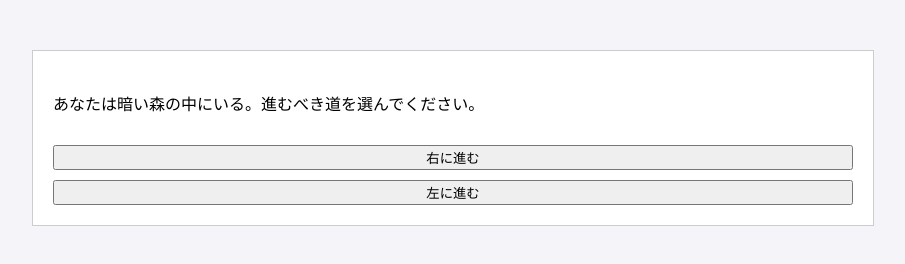
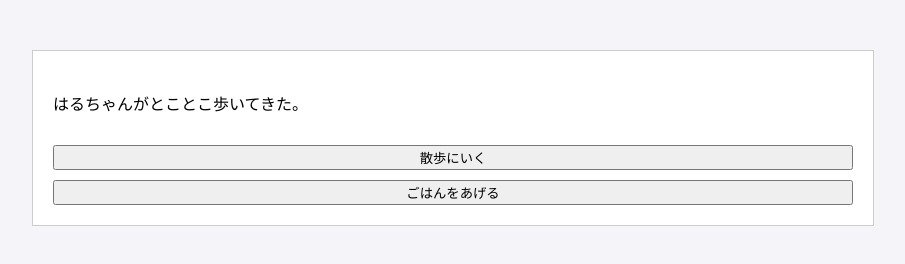
Before and after one commit to kanpanda/novelgame, a plain HTML site: page index.html in a window 1280 px wide. Shown: the whole page, without its empty margins (187-1092 px from the left). Drawn offline with Linux system fonts and the light colour scheme.

Commit message:
テキスト内容を更新

```diff
--- a/index.html
+++ b/index.html
@@ -3,30 +3,8 @@
     <meta charset="UTF-8" />
     <meta name="viewport" content="width=device-width, initial-scale=1.0" />
   </head>
-  <title>ノベルゲーム</title>
-  <style>
-    body {
-      font-family: "Arial", sans-serif;
-      background-color: #f4f4f9;
-    }
-    #game-screen {
-      width: 800px;
-      margin: 50px auto;
-      background-color: white;
-      border: 1px solid #ccc;
-      padding: 20px;
-    }
-    #text-box {
-      margin: 20px 0;
-    }
-    #choices {
-      display: flex;
-      flex-direction: column;
-    }
-    button {
-      margin-top: 10px;
-    }
-  </style>
+  <title>はるちゃんのノベルゲーム</title>
+  <link rel="stylesheet" href="style.css" />
   <body>
     <div id="game-screen">
       <div id="text-box">ここにストーリーが表示されます。</div>
--- a/main.js
+++ b/main.js
@@ -1,39 +1,27 @@
-// console.log("HelloHello");
-
 const story = {
   0: {
-    text: "あなたは暗い森の中にいる。進むべき道を選んでください。",
+    text: "はるちゃんがとことこ歩いてきた。",
     choices: [
-      { text: "右に進む", next: 1 },
-      { text: "左に進む", next: 2 },
+      { text: "散歩にいく", next: 1 },
+      { text: "ごはんをあげる", next: 2 },
     ],
   },
   1: {
-    text: "右に進んだ先には広場があり、そこには魔法使いがいた。",
+    text: "はるちゃんと近所を散歩している",
     choices: [
-      { text: "話しかける", next: 3 },
-      { text: "無視して通り過ぎる", next: 4 },
+      { text: "ハムに挨拶する", next: 3 },
+      { text: "エイリアンに挨拶する", next: 4 },
     ],
   },
   2: {
-    text: "左に進むと、森はさらに暗くなり、怪物の気配がする。",
-    choices: [
-      { text: "戦う", next: 5 },
-      { text: "逃げる", next: 6 },
-    ],
+    text: "はるちゃんはごはんを食べた。",
   },
   3: {
-    text: "魔法使いと話すと、強力な魔法を教えてくれた。",
-    choices: [
-      { text: "魔法を使う", next: 7 },
-      { text: "感謝して去る", next: 8 },
-    ],
+    text: "ハム「どうもこんにちは」",
   },
   4: {
-    text: "魔法使いを無視して進んだが、道に迷ってしまった。",
-    choices: [{ text: "やり直す", next: 0 }],
+    text: "エイリアン「さみしさみし」",
   },
-  // 他のシーンを追加
 };
 
 let currentScene = 0;
--- /dev/null
+++ b/style.css
@@ -0,0 +1,21 @@
+body {
+  font-family: "Arial", sans-serif;
+  background-color: #f4f4f9;
+}
+#game-screen {
+  width: 800px;
+  margin: 50px auto;
+  background-color: white;
+  border: 1px solid #ccc;
+  padding: 20px;
+}
+#text-box {
+  margin: 20px 0;
+}
+#choices {
+  display: flex;
+  flex-direction: column;
+}
+button {
+  margin-top: 10px;
+}
```
Also changed, not shown: 1 other file.
